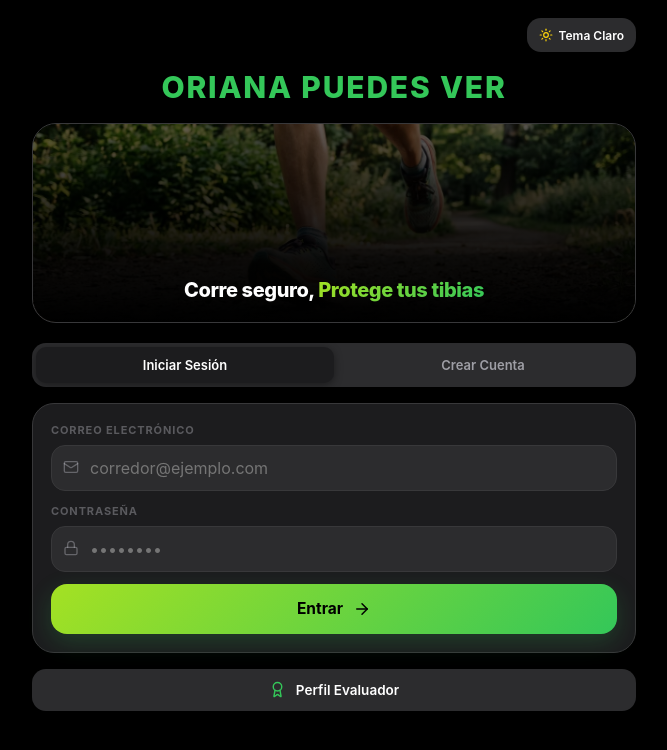
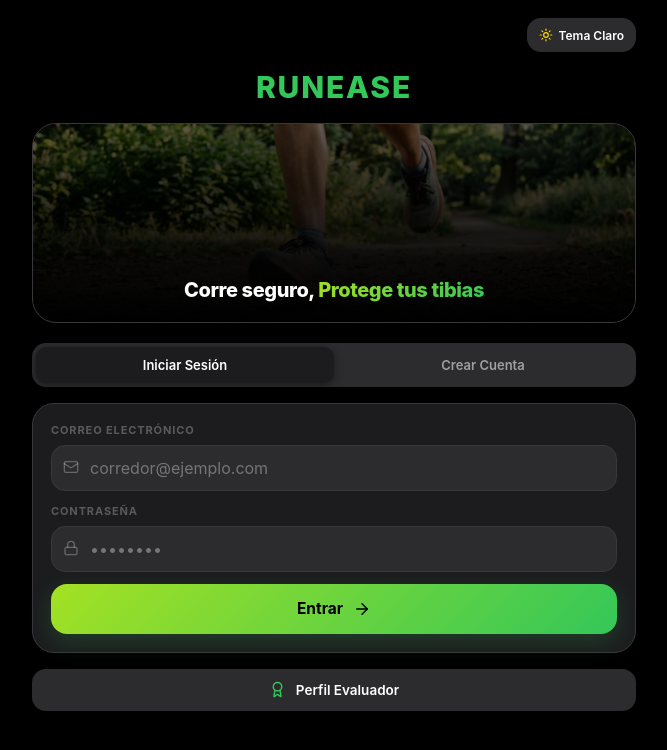
Before and after one commit to Davis123S/runsindolor-app, a React (Vite) app: page / in a window 1280 px wide. Shown: the top 750 px of the page, without its empty margins (306-973 px from the left). Built offline with nearby package versions, Linux system fonts and the light colour scheme.

Commit message:
Ultimo ajuste App.jsx

```diff
--- a/src/App.jsx
+++ b/src/App.jsx
@@ -967,7 +967,7 @@ function AuthView({ theme, onToggleTheme, onLogin, onRegister, onDemoLogin }) {
             color: '#34c759'
           }}
         >
-          Oriana puedes ver
+          Runease
         </span>
       </div>
 
```
